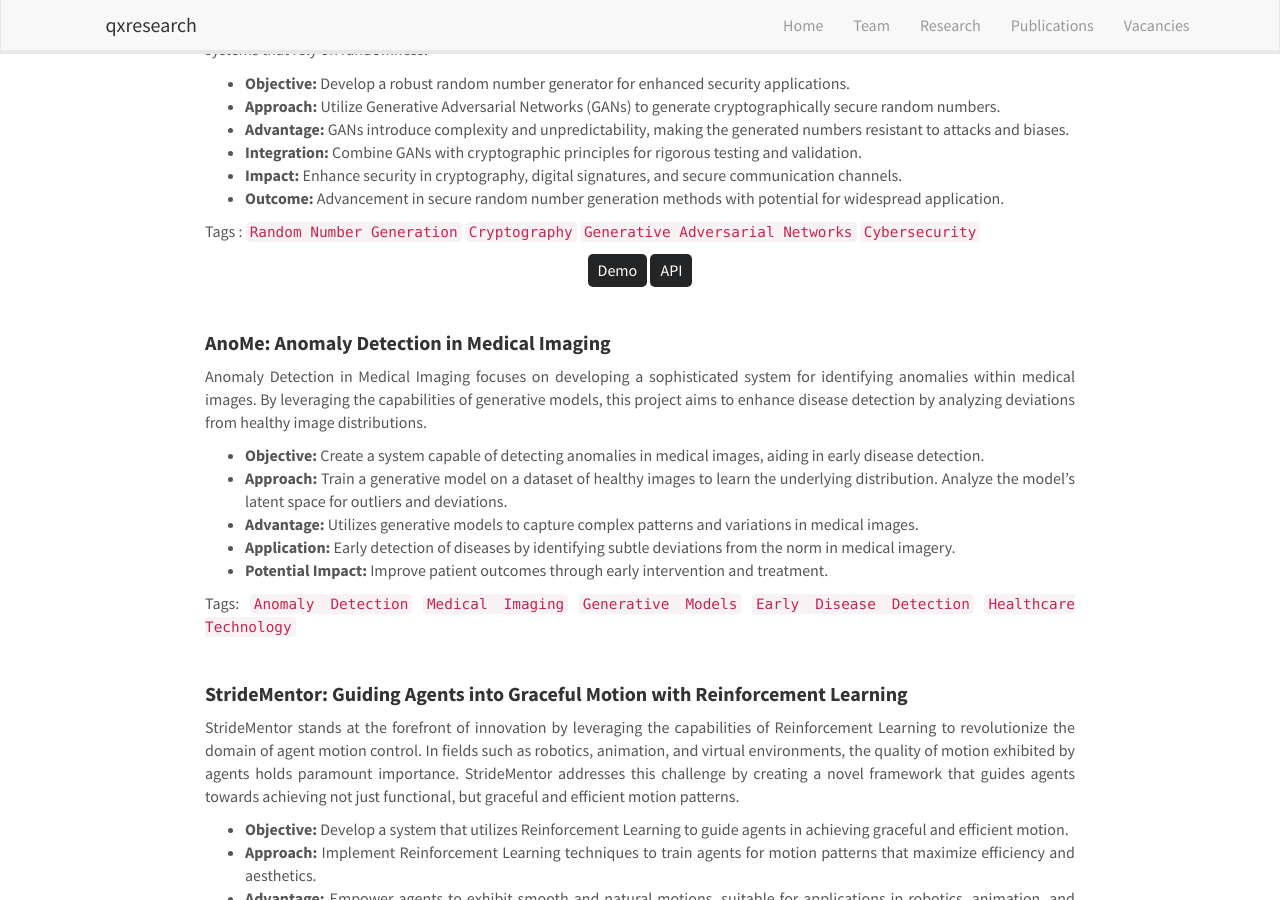
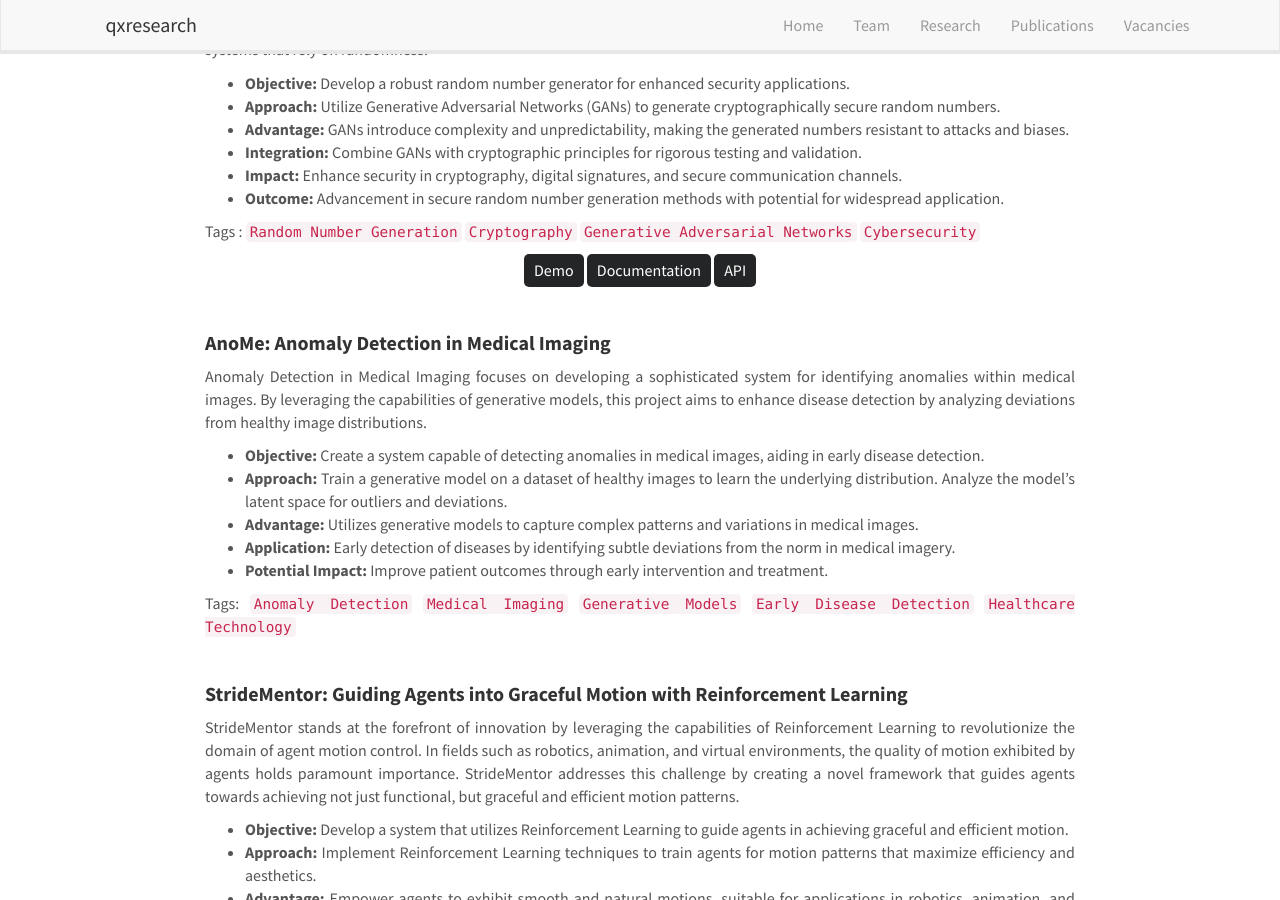
Before and after one commit to qxresearch/qxresearch.github.io, a Jekyll site: the page built from _pages/openings.md, in a window 1280 px wide and 900 px high, scrolled down 337 px. Built offline with Jekyll 4.4.1, drawn with Linux system fonts in a browser that asks for light colours; nearby versions of some CDN libraries.

Commit message:
Update openings.md

```diff
--- a/_pages/openings.md
+++ b/_pages/openings.md
@@ -32,6 +32,7 @@ Tags : `Random Number Generation` `Cryptography` `Generative Adversarial Network
 
 <div style="display: flex; justify-content: center; align-items: center;">
   <a href="#" style="display: inline-block; padding: 5px 10px; background-color: #242526; color: white; border-radius: 5px; text-decoration: none;">Demo</a>
+  <a href="#" style="display: inline-block; padding: 5px 10px; background-color: #242526; color: white; border-radius: 5px; text-decoration: none;">Documentation</a>
   <a href="#" style="display: inline-block; padding: 5px 10px; background-color: #242526; color: white; border-radius: 5px; text-decoration: none;">API</a>
 </div>
 
```
